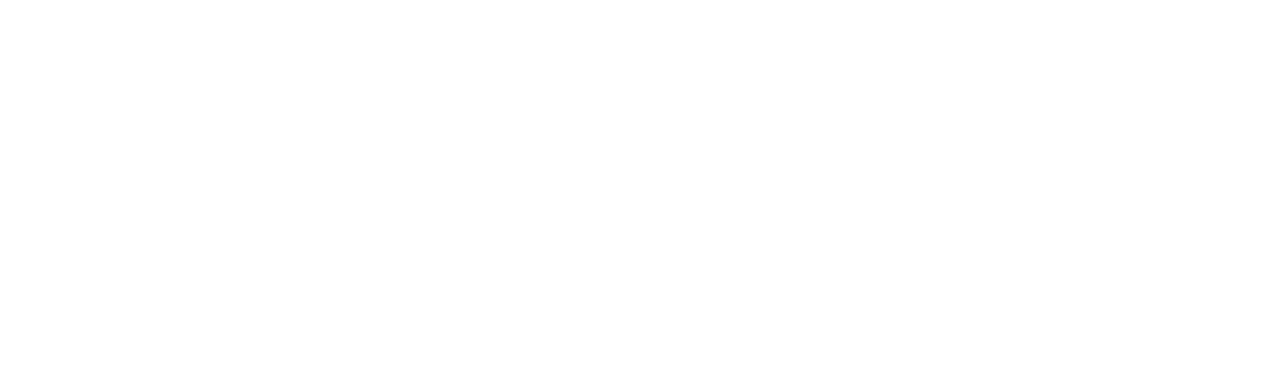
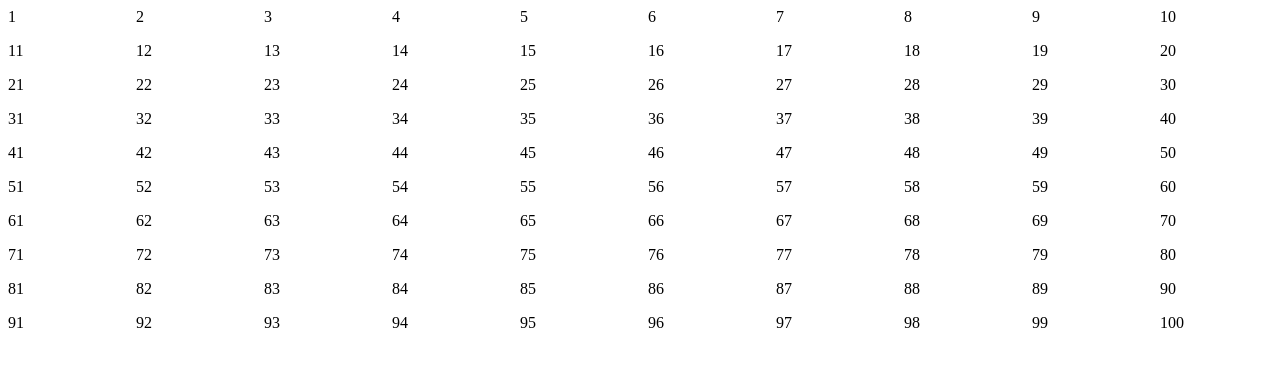
Before and after one commit to JaseFreemanBirdsnest/etch-a-sketch, a plain HTML site: page index.html in a window 1280 px wide. Drawn offline with Linux system fonts and the light colour scheme.

Commit message:
Establish code across HTML, CSS, and JS to build grid of divs, currently hardcoded grid size

```diff
--- a/index.html
+++ b/index.html
@@ -8,7 +8,10 @@
     <link rel="stylesheet" href="style.css">
 </head>
 <body>
-    <div class="container"></div>
+
+    <div id="grid-container"></div>
+
+
     <script src="script.js"></script>
 </body>
 </html>
--- a/script.js
+++ b/script.js
@@ -0,0 +1,15 @@
+const gridCont = document.getElementById("grid-container")
+
+
+function buildGrid(col,row){
+    gridCont.style.setProperty('--grid-cols', col);
+    gridCont.style.setProperty('--grid-rows', row);
+    for (i = 0; i < (col*row); i++){
+        let cell = document.createElement("div");
+        cell.innerText = (i + 1);
+        gridCont.appendChild(cell);
+
+    };
+};
+
+buildGrid(10,10);
--- a/style.css
+++ b/style.css
@@ -0,0 +1,17 @@
+:root {
+    --grid-cols: 1;
+    --grid-rows: 1;
+  }
+
+  #grid-container {
+    display: grid;
+    grid-gap: 1em;
+    grid-template-rows: repeat(var(--grid-rows), 1fr);
+    grid-template-columns: repeat(var(--grid-cols), 1fr);
+  }
+
+  .grid-item {
+    padding: 1em;
+    border: 1px solid #ddd;
+    text-align: center;
+  }
```
